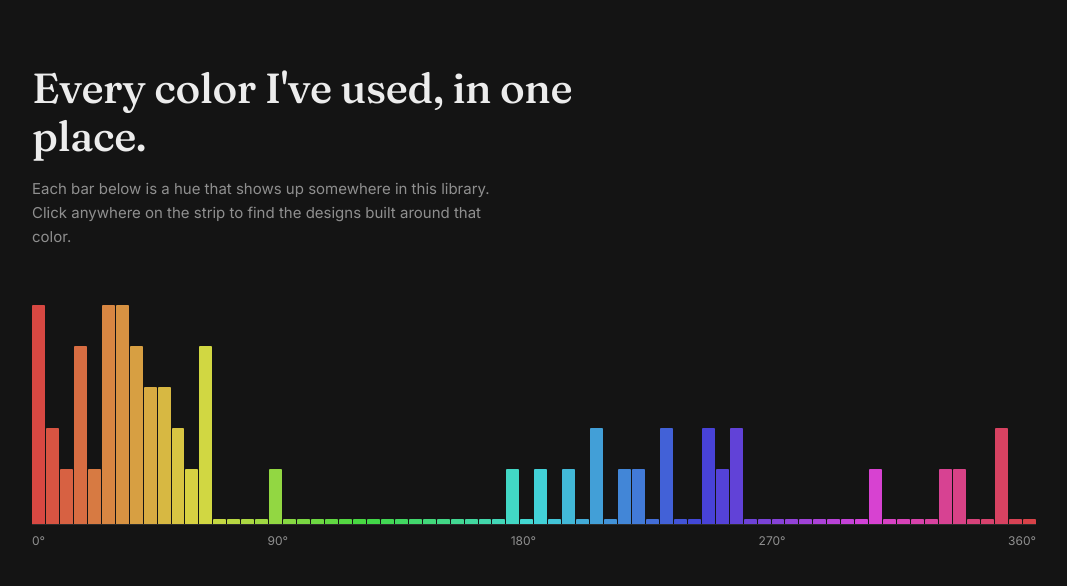
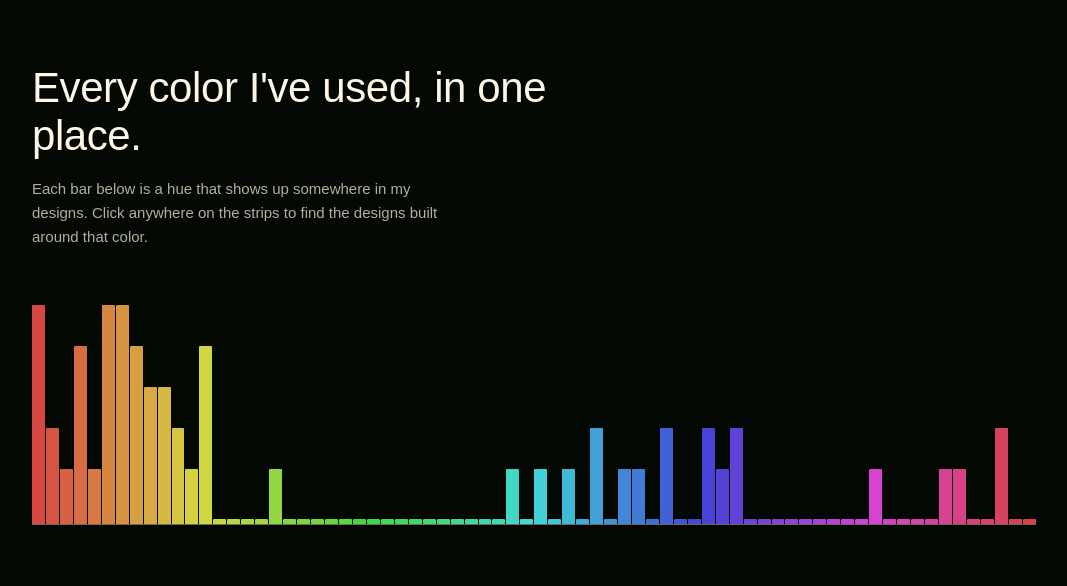
Before and after one commit to jkarthikarav/gd-index, a website: page index.html in a window 1280 px wide. Shown: the top 586 px of the page, without its empty margins (106-1173 px from the left). Drawn offline with Linux system fonts and the light colour scheme.

Commit message:
patch 1.0.3
styles

```diff
--- a/index.html
+++ b/index.html
@@ -3,7 +3,7 @@
 <head>
   <meta charset="UTF-8" />
   <meta name="viewport" content="width=device-width, initial-scale=1" />
-  <title>Palette Index</title>
+  <title>Karthik's Graphic Design Index</title>
   <link rel="preconnect" href="https://fonts.googleapis.com">
   <link rel="preconnect" href="https://fonts.gstatic.com" crossorigin>
   <link href="https://fonts.googleapis.com/css2?family=Fraunces:ital,opsz,wght@0,9..144,300;0,9..144,500;1,9..144,400&family=Inter:wght@400;500;600&display=swap" rel="stylesheet">
@@ -13,18 +13,14 @@
 
   <header class="intro">
     <h1>Every color I've used, in one place.</h1>
-    <p>Each bar below is a hue that shows up somewhere in this library. Click anywhere on the strip to find the designs built around that color.</p>
+    <p>
+      Each bar below is a hue that shows up somewhere in my designs.
+      Click anywhere on the strips to find the designs built around that color.
+    </p>
   </header>
 
   <section class="histogram-wrap" aria-label="Color histogram">
     <div id="histogram" class="histogram"></div>
-    <div class="histogram-axis">
-      <span>0°</span>
-      <span>90°</span>
-      <span>180°</span>
-      <span>270°</span>
-      <span>360°</span>
-    </div>
   </section>
 
   <section class="mosaic-wrap">
--- a/style.css
+++ b/style.css
@@ -1,10 +1,10 @@
 :root {
-  --bg: #141414;
-  --panel: #1c1c1c;
-  --panel-hover: #232323;
-  --line: #2c2c2c;
-  --text: #ececec;
-  --text-dim: #8f8f8f;
+  --bg: #040803;
+  --panel: #1B3618;
+  --panel-hover: #2C5828;
+  --line: #6E6858;
+  --text: #FDF6E5;
+  --text-dim: #B5AE9C;
   --radius: 3px;
 }
 
@@ -17,7 +17,7 @@ html, body {
   padding: 0;
   background: var(--bg);
   color: var(--text);
-  font-family: 'Inter', -apple-system, BlinkMacSystemFont, sans-serif;
+  font-family: "League Spartan", sans-serif;
 }
 
 body {
@@ -38,7 +38,7 @@ body {
 }
 
 .intro h1 {
-  font-family: 'Fraunces', serif;
+  font-family: "League Spartan", sans-serif;
   font-weight: 500;
   font-size: clamp(28px, 4vw, 42px);
   line-height: 1.15;
```
